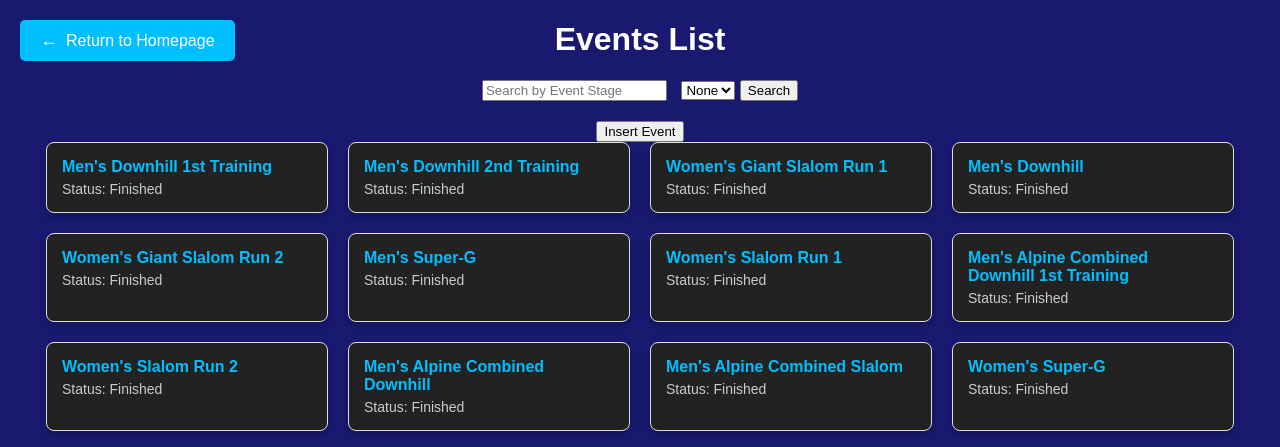
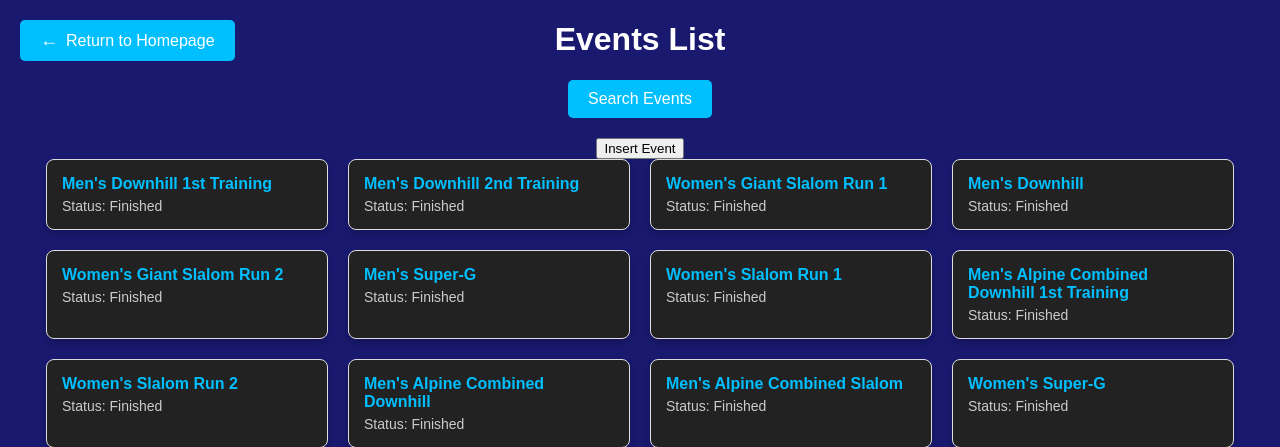
Before and after one commit to itu-itis22-goki21/Database-Arioglu-Project, a Flask app: page /events in a window 1280 px wide. Shown: the top 447 px of the page. Run offline with Flask 3, Linux system fonts and the light colour scheme; data comes from the database, SQL or seed files in the repository.

Commit message:
Updates on event page's style.

```diff
--- a/templates/events.html
+++ b/templates/events.html
@@ -51,6 +51,24 @@
             color: #ccc;
             font-size: 14px;
         }
+
+        /* Style for the search button */
+        button[type="submit"], .search-button {
+            background-color: #00bfff;
+            color: white;
+            border: none;
+            border-radius: 5px;
+            padding: 10px 20px;
+            font-size: 16px;
+            cursor: pointer;
+            transition: background-color 0.3s ease;
+        }
+
+        button[type="submit"]:hover, .search-button:hover {
+            background-color: #009acd;
+        }
+
+        /* Modal Overlay */
         .modal-overlay {
             display: none;
             position: fixed;
@@ -159,21 +177,42 @@
 
     <h1>Events List</h1>
 
+    <!-- Button to open the search modal -->
+    <div style="text-align: center; margin-bottom: 20px;">
+        <button class="search-button" onclick="openModal('search-modal')">Search Events</button>
+    </div>
 
-        <div style="text-align: center; margin-bottom: 20px;">
+    <!-- Search Modal -->
+    <div class="modal-overlay" id="search-modal" onclick="closeModal('search-modal')">
+        <div class="modal-content" onclick="event.stopPropagation()">
+            <span class="close-button" onclick="closeModal('search-modal')">&times;</span>
+            <h2>Search Events</h2>
             <form action="{{ url_for('events') }}" method="get">
-                <input type="text" name="search" placeholder="Search by Event Stage" value="{{ request.args.get('search', '') }}">
-
-                <select name="discipline" style="margin-left: 10px;">
-                    <option value="">None</option>
-                    {% for i in range(1, 16) %}
-                        <option value="{{ i }}" {% if request.args.get('discipline') == i|string %} selected {% endif %}>{{ i }}</option>
-                    {% endfor %}
-                </select>
-
+                <label for="event-stage">Search by Event Stage:</label>
+                <input type="text" id="event-stage" name="search" placeholder="Event Stage"><br><br>
+                <label for="discipline">Select Discipline:</label>
+                <select name="discipline" id="discipline">
+                    <option value="">Select discipline</option>
+                    <option value="1" {% if request.args.get('discipline') == '1' %} selected {% endif %}>Alpine Skiing</option>
+                    <option value="2" {% if request.args.get('discipline') == '2' %} selected {% endif %}>Biathlon</option>
+                    <option value="3" {% if request.args.get('discipline') == '3' %} selected {% endif %}>Bobsleigh</option>
+                    <option value="4" {% if request.args.get('discipline') == '4' %} selected {% endif %}>Cross-Country Skiing</option>
+                    <option value="5" {% if request.args.get('discipline') == '5' %} selected {% endif %}>Curling</option>
+                    <option value="6" {% if request.args.get('discipline') == '6' %} selected {% endif %}>Figure Skating</option>
+                    <option value="7" {% if request.args.get('discipline') == '7' %} selected {% endif %}>Freestyle Skiing</option>
+                    <option value="8" {% if request.args.get('discipline') == '8' %} selected {% endif %}>Ice Hockey</option>
+                    <option value="9" {% if request.args.get('discipline') == '9' %} selected {% endif %}>Luge</option>
+                    <option value="10" {% if request.args.get('discipline') == '10' %} selected {% endif %}>Nordic Combined</option>
+                    <option value="11" {% if request.args.get('discipline') == '11' %} selected {% endif %}>Short Track Speed Skating</option>
+                    <option value="12" {% if request.args.get('discipline') == '12' %} selected {% endif %}>Skeleton</option>
+                    <option value="13" {% if request.args.get('discipline') == '13' %} selected {% endif %}>Ski Jumping</option>
+                    <option value="14" {% if request.args.get('discipline') == '14' %} selected {% endif %}>Snowboard</option>
+                    <option value="15" {% if request.args.get('discipline') == '15' %} selected {% endif %}>Speed Skating</option>
+                </select><br><br>
                 <button type="submit">Search</button>
             </form>
         </div>
+    </div>
 
         <div style="text-align: center;">
             <button onclick="openModal('insert-modal')">Insert Event</button>
```
